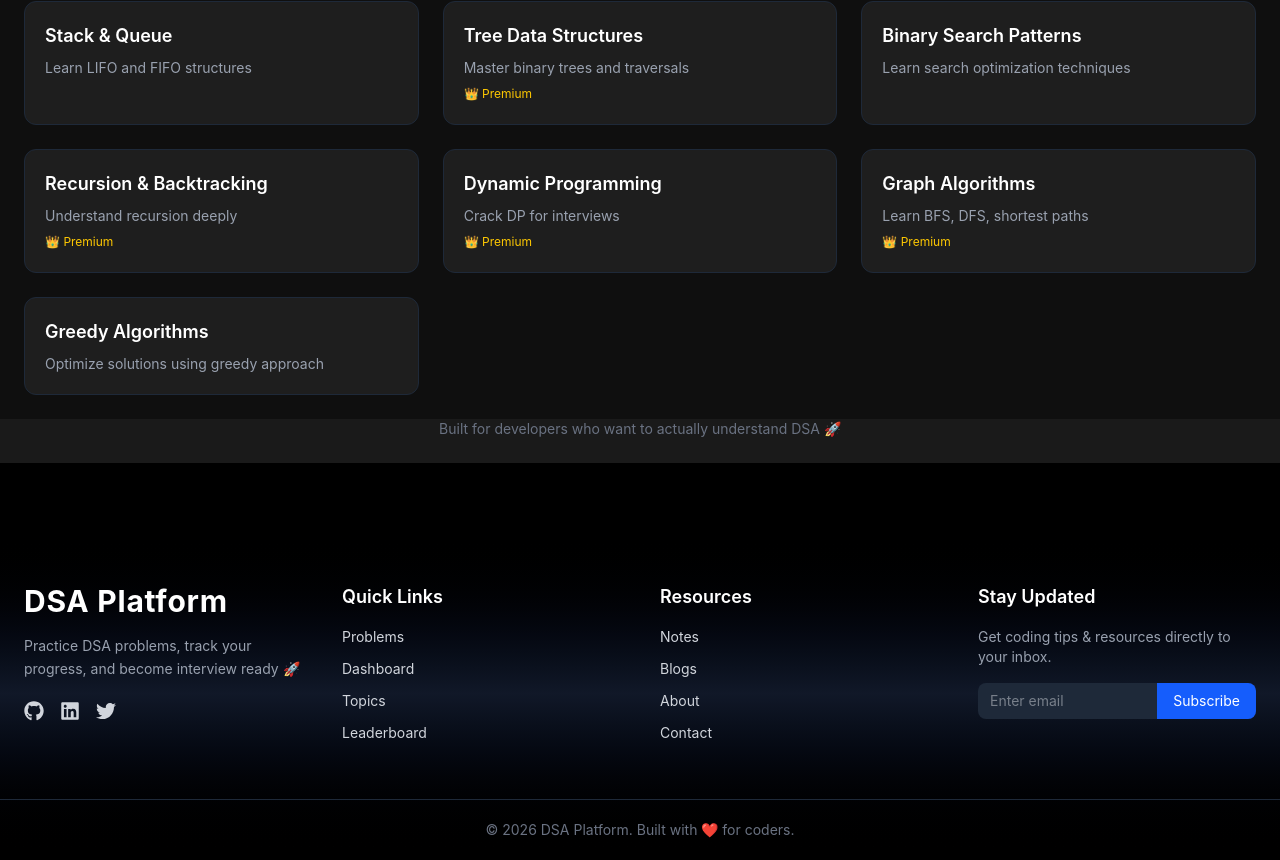
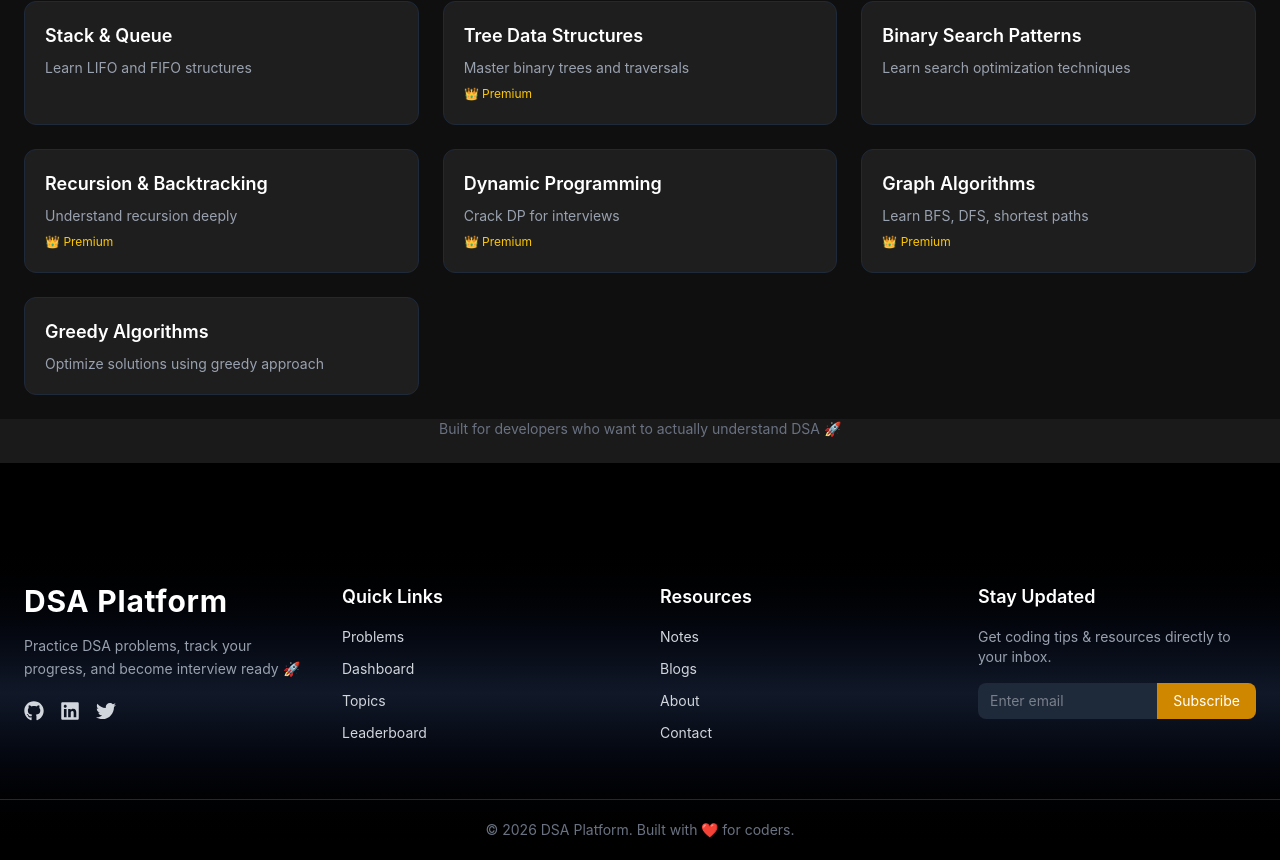
Before and after one commit to HarshAgnihotri9/dsa-platform, a React (Vite) app: page / in a window 1280 px wide. Shown: the part 1346-2206 px from the top of the page. Built offline with nearby package versions, Linux system fonts and the light colour scheme; no server answers.

Commit message:
minor footer channges

```diff
--- a/src/components/Footer.jsx
+++ b/src/components/Footer.jsx
@@ -20,7 +20,7 @@ const Footer = () => {
             <a href="#" className="hover:text-white hover:scale-110 transition">
               <FaGithub />
             </a>
-            <a href="#" className="hover:text-blue-500 hover:scale-110 transition">
+            <a href="#" className="hover:text-yellow-500 hover:scale-110 transition">
               <FaLinkedin />
             </a>
             <a href="#" className="hover:text-sky-400 hover:scale-110 transition">
@@ -78,7 +78,7 @@ const Footer = () => {
               placeholder="Enter email"
               className="bg-transparent px-3 py-2 text-sm outline-none w-full"
             />
-            <button className="bg-blue-600 px-4 py-2 text-sm text-white hover:bg-blue-700 transition">
+            <button className="bg-yellow-600 px-4 py-2 text-sm text-white hover:bg-yellow-700 transition">
               Subscribe
             </button>
           </div>
```
